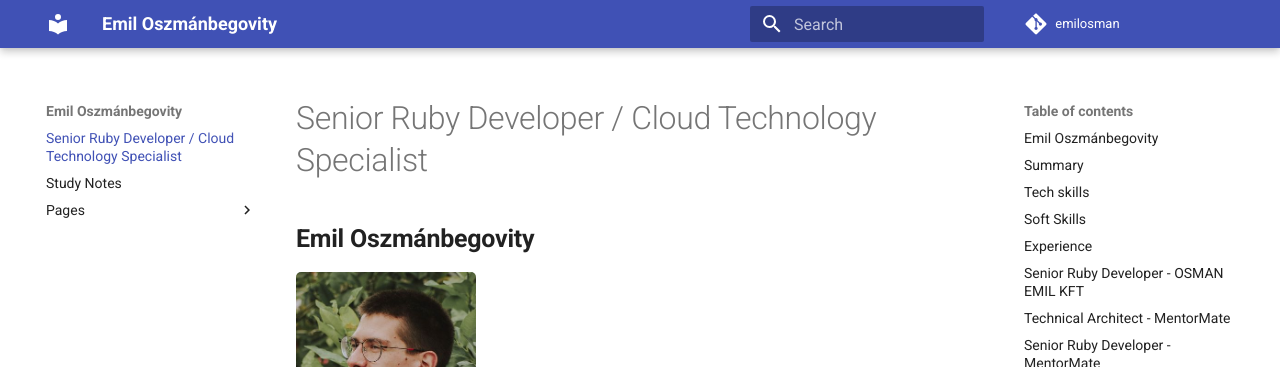
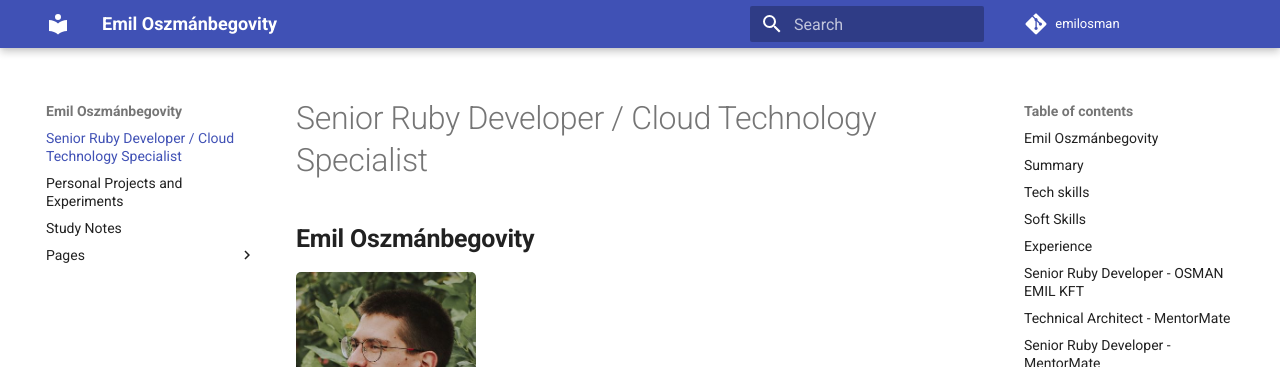
Before and after one commit to emilosman/emilosman, an MkDocs documentation site: the page built from docs/index.md, in a window 1280 px wide. Shown: the top 367 px of the page. Built offline with MkDocs 1.6.1 and Material for MkDocs 9.7.7, drawn with Linux system fonts in a browser that asks for light colours; some of the changed lines change nothing that is shown.

Commit message:
move personal projects

```diff
--- a/docs/index.md
+++ b/docs/index.md
@@ -104,10 +104,10 @@ Started professional career building Ruby on Rails applications. Worked with the
 
 I publish my open-source work on GitHub: [emilosman](https://www.github.com/emilosman)
 
-## [Personal Projects and Experiments](/pages/personal-projects)
+## [Personal Projects and Experiments](/personal-projects)
 Various projects meant to make life easier with automation and data analysis.
 Some open-source, some closed-source, most for fun.
-[View my projects here.](/pages/personal-projects)
+[View my projects here.](/personal-projects)
 
 ## [Study Notes](/study-notes)
 I publish my study notes online.
```
Also changed, not shown: docs/personal-projects.md (renamed from docs/pages/personal-projects.md).
